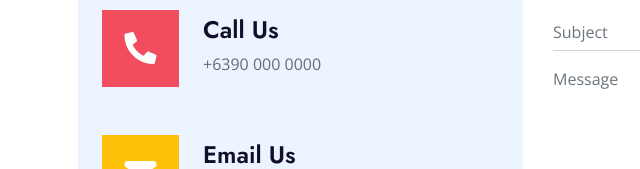
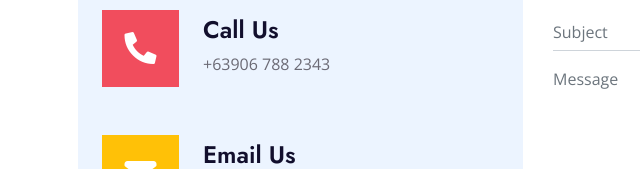
Before and after one commit to jericho2003-pro/jericho2003-pro.github.io, a plain HTML site: page contact.html in a window 1280 px wide. Shown: the part 1011-1180 px from the top of the page, 7-647 px from the left. Drawn offline with nearby package versions, Linux system fonts and the light colour scheme.

Commit message:
update default number

```diff
--- a/contact.html
+++ b/contact.html
@@ -145,7 +145,7 @@
                             </div>
                             <div class="mt-n1">
                                 <h4>Call Us</h4>
-                                <p class="m-0 p-info">+6390 000 0000</p>
+                                <p class="m-0 p-info">+63906 788 2343</p>
                             </div>
                         </div>
                         <div class="d-flex align-items-center">
```
Also changed, not shown: index.html (+1 -1 lines).
